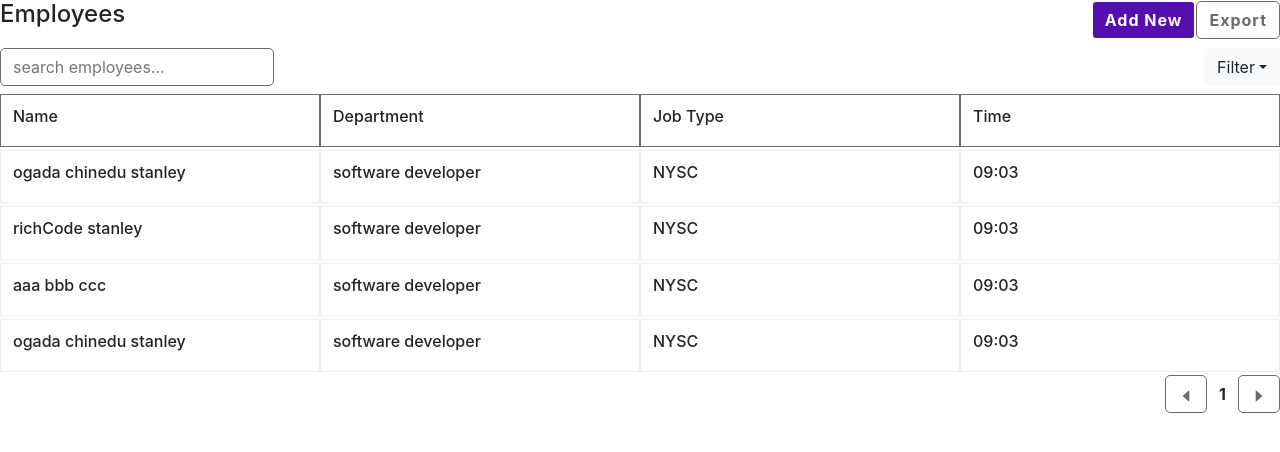
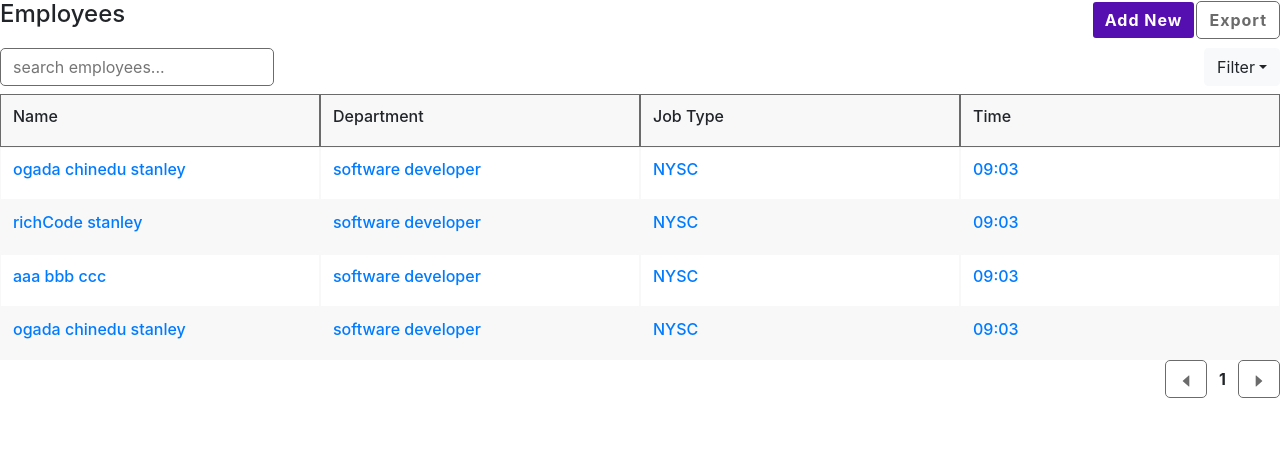
Before and after one commit to chineduogada/NRC-fr-tst, a React (Create React App) app: page /employees in a window 1280 px wide. Shown: the top 452 px of the page. Built offline with nearby package versions, Linux system fonts and the light colour scheme.

Commit message:
refractor of employees component with links

```diff
--- a/src/components/Table/Table.scss
+++ b/src/components/Table/Table.scss
@@ -1,5 +1,7 @@
 .Table {
 	overflow-x: auto;
+	min-width: 100%;
+	width: auto;
 
 	&Header {
 		background: var(--inverse-text);
--- a/src/components/Table/TableBody/TableBody.jsx
+++ b/src/components/Table/TableBody/TableBody.jsx
@@ -1,16 +1,17 @@
 import React from "react";
+import { Link } from "react-router-dom";
 
-const TableBody = ({data, columns}) => {
+const TableBody = ({ data, columns }) => {
 	return (
 		<div className="TableBody">
 			{data.map(data => (
-				<div key={data.id} className="TableRow">
+				<Link to={`/employees/${data.id}`} key={data.id} className="TableRow">
 					{columns.map(column => (
 						<div className="TableCol" key={column.title + data.id}>
 							<h6>{data[column.title]}</h6>
 						</div>
 					))}
-				</div>
+				</Link>
 			))}
 		</div>
 	);
--- a/src/index.css
+++ b/src/index.css
@@ -13,7 +13,7 @@ html {
 	--assent: #24b967;
 	--text: #2a2a2a;
 	--text-light: #6b6b6b;
-	--line-color: #eee;
+	--line-color: #f8f8f8;
 	--inverse-text: #ffffff;
 }
 body {
@@ -55,7 +55,6 @@ ul {
 
 .TableRow {
 	display: flex;
-	margin-bottom: 0.1875rem;
 }
 .TableCol {
 	flex: 1 0 25%;
@@ -65,4 +64,8 @@ ul {
 }
 .TableHeader .TableCol {
 	border: 1px solid var(--text-light);
+	background: var(--line-color);
 }
+.TableBody .TableRow:nth-child(even) .TableCol {
+	background: var(--line-color);
+}
```
Also changed, not shown: src/components/Employee/Employee.jsx (added, +17 -0 lines), src/components/Employee/Employee.module.scss (added).
